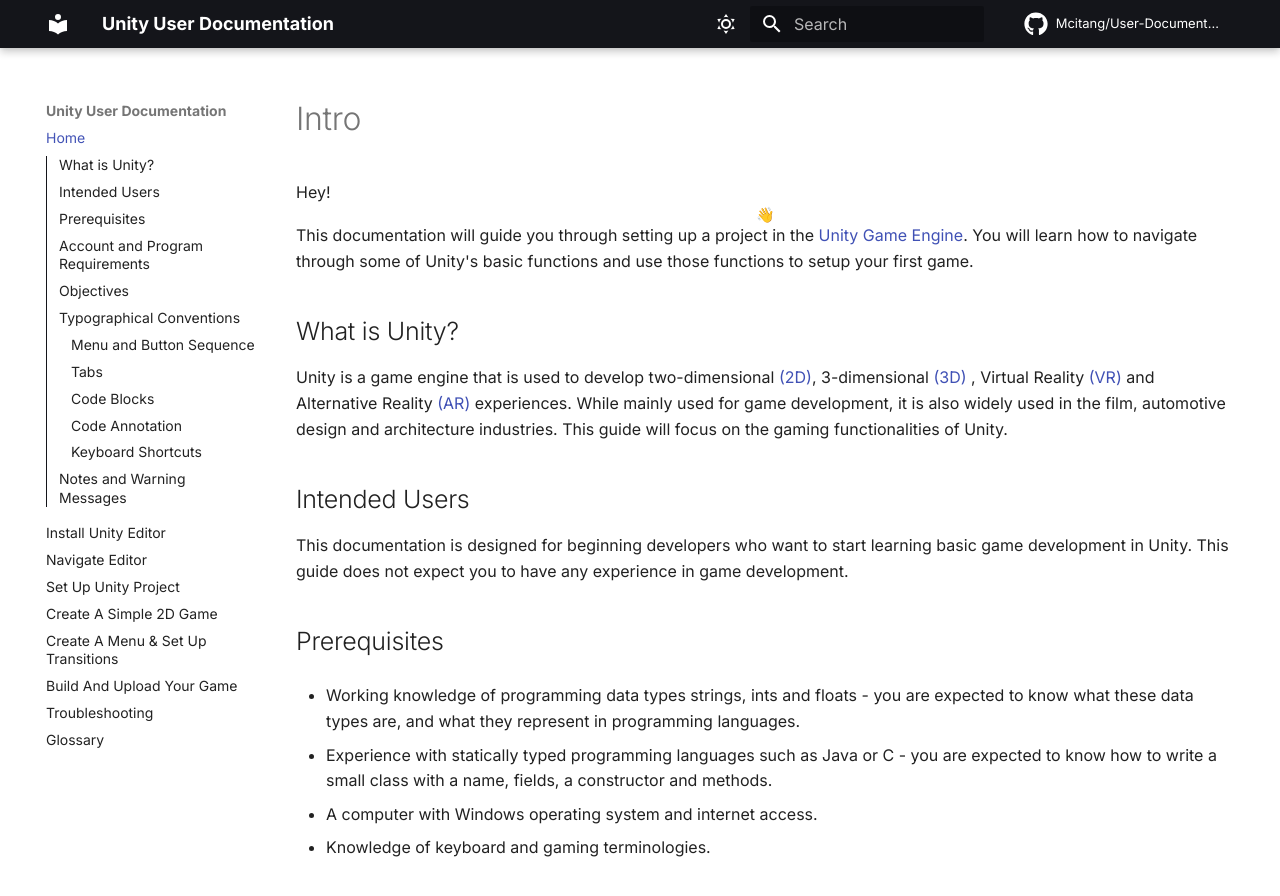
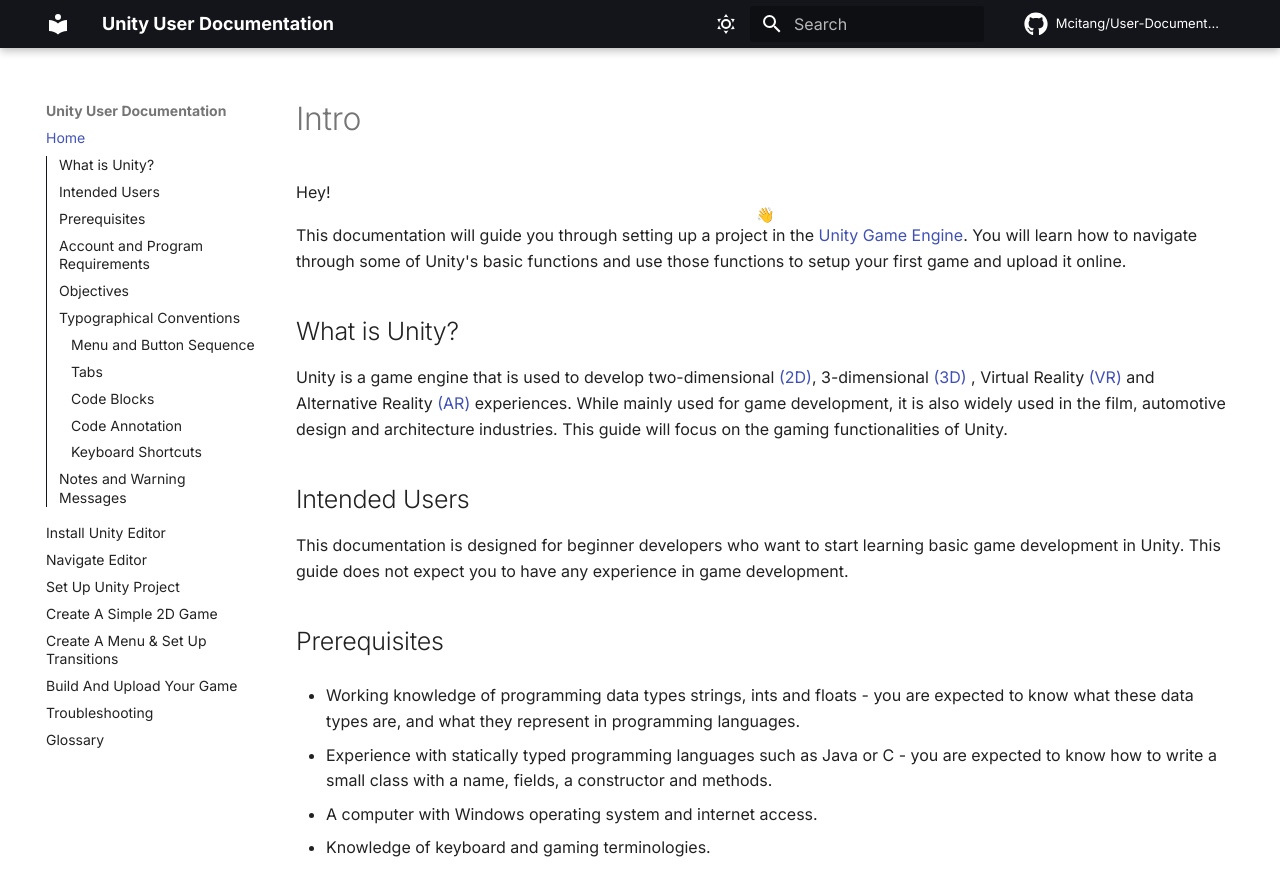
Before and after one commit to Mcitang/User-Documentation, an MkDocs documentation site: the page built from docs/index.md, in a window 1280 px wide and 900 px high. Shown: the top 896 px of the window. Built offline with MkDocs 1.6.1 and Material for MkDocs 9.7.7, drawn with Linux system fonts in a browser that asks for light colours; emoji names are drawn with the system emoji font; comment, search, counter and statistics services are not loaded.

Commit message:
Edit wording

```diff
--- a/docs/index.md
+++ b/docs/index.md
@@ -1,12 +1,12 @@
 # Intro
-Hey! :wave: This documentation will guide you through setting up a project in the [Unity Game Engine][unity-url]. You will learn how to navigate through some of Unity's basic functions and use those functions to setup your first game.
+Hey! :wave: This documentation will guide you through setting up a project in the [Unity Game Engine][unity-url]. You will learn how to navigate through some of Unity's basic functions and use those functions to setup your first game and upload it online.
 
 ## What is Unity?
 Unity is a game engine that is used to develop two-dimensional [(2D)][glossary], 3-dimensional [(3D)][glossary] , Virtual Reality [(VR)][glossary] and Alternative Reality [(AR)][glossary] experiences. While mainly used for game development, it is also widely used in the film, automotive design and architecture industries. This guide will focus on the gaming functionalities of Unity.
 
 
 ## Intended Users
-This documentation is designed for beginning developers who want to start learning basic game development in Unity. This guide does not expect you to have any experience in game development.
+This documentation is designed for beginner developers who want to start learning basic game development in Unity. This guide does not expect you to have any experience in game development.
 
 ## Prerequisites
 - Working knowledge of programming data types strings, ints and floats - you are expected to know what these data types are, and what they represent in programming languages.
```
